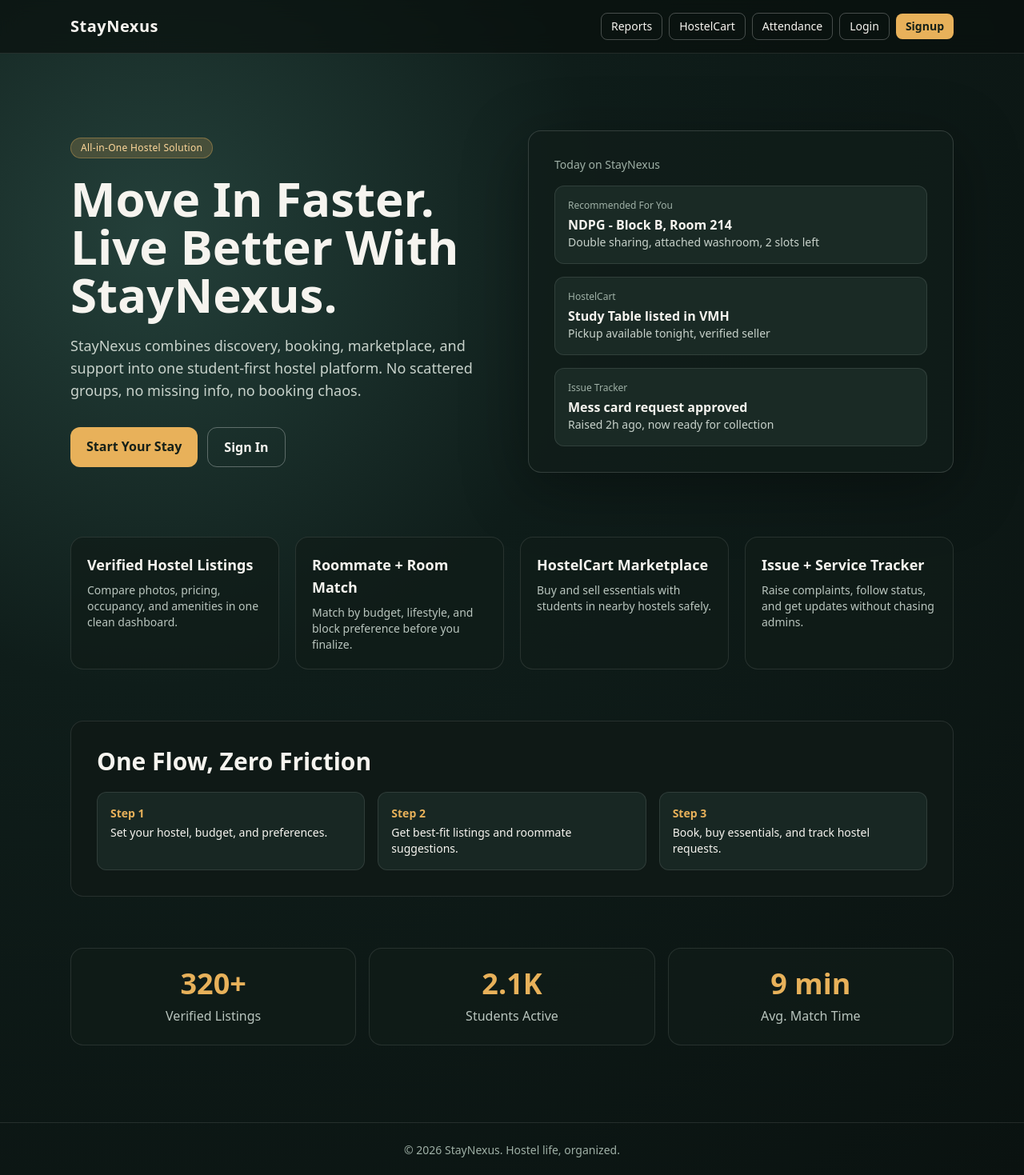
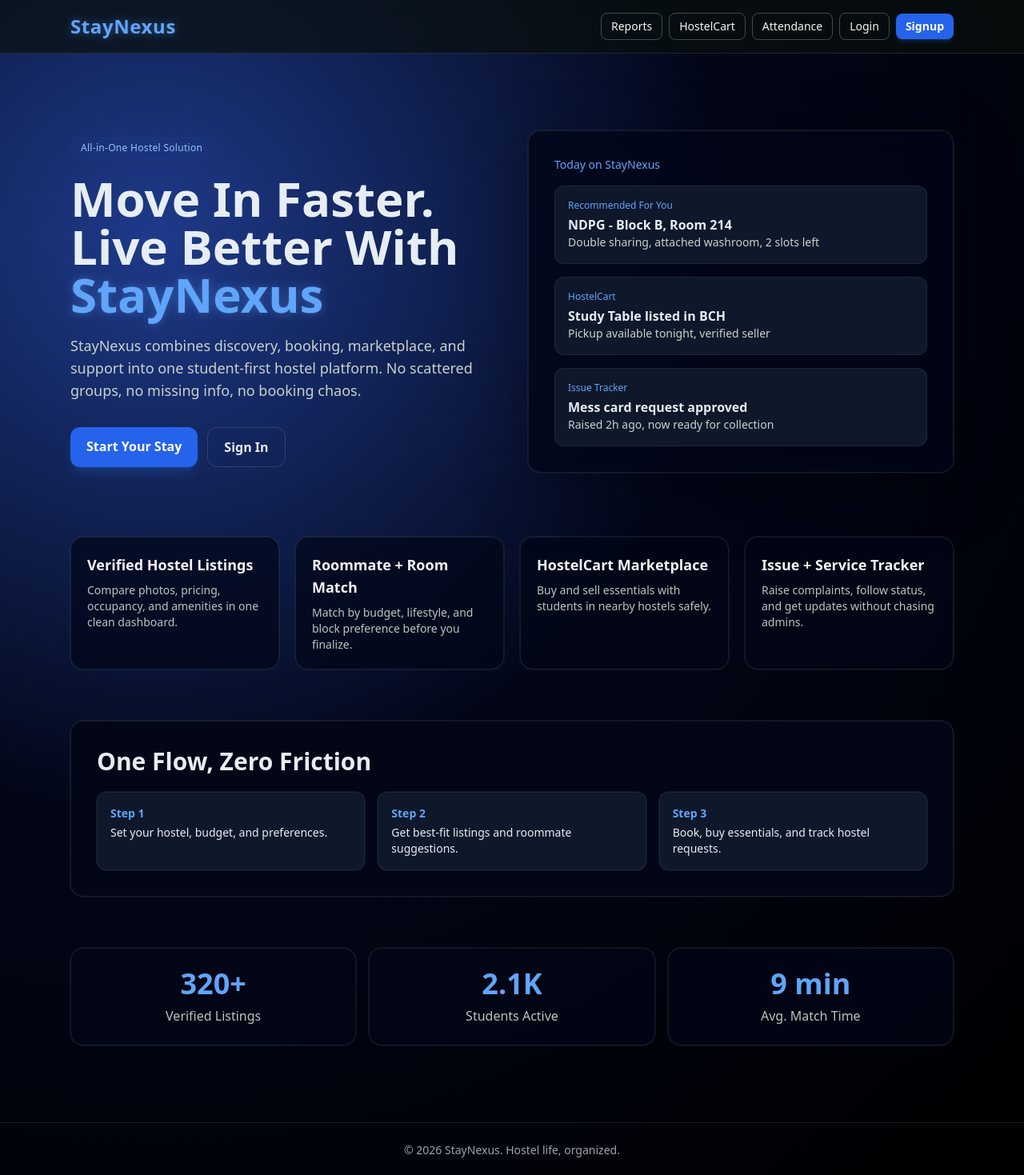
Before and after one commit to ayushsotechy/StayNexus, a React (Vite) app in the folder frontend/: page / in a window 1280 px wide. Shown: the top 1469 px of the page at 80% size. Built offline with nearby package versions, Linux system fonts and the light colour scheme; no server answers.

Commit message:
UI Updates

```diff
--- a/frontend/src/components/Navbar.jsx
+++ b/frontend/src/components/Navbar.jsx
@@ -41,7 +41,7 @@ function Navbar() {
 	return (
 		<header className="sticky top-0 z-20 backdrop-blur-md border-b border-white/10 bg-[#09100d]/70">
 			<div className="max-w-6xl mx-auto px-6 py-4 flex items-center justify-between">
-				<Link to="/" className="text-xl font-black tracking-wide text-[#f6f4ef]">
+				<Link to="/" className="text-2xl font-black tracking-wide text-[#60a5fa] drop-shadow-[0_0_6px_rgba(96,165,250,0.4)]">
 					StayNexus
 				</Link>
 
@@ -69,7 +69,10 @@ function Navbar() {
 							<Link to="/login" className="px-3 py-1.5 rounded-lg border border-white/25 text-sm text-[#f6f4ef] hover:bg-white/10 transition-colors">
 								Login
 							</Link>
-							<Link to="/signup" className="px-3 py-1.5 rounded-lg text-sm font-semibold bg-[#e8b15a] text-[#152018] hover:bg-[#f2c374] transition-colors">
+							<Link
+								to="/signup"
+								className="px-3 py-1.5 rounded-lg text-sm font-semibold bg-[#2563eb] text-white hover:bg-[#1d4ed8] shadow-md shadow-blue-500/20 transition-all duration-300 hover:scale-105"
+							>
 								Signup
 							</Link>
 						</>
--- a/frontend/src/pages/Home.jsx
+++ b/frontend/src/pages/Home.jsx
@@ -50,19 +50,19 @@ const Home = () => {
   };
 
   return (
-    <div className="min-h-screen text-[#f6f4ef] bg-[radial-gradient(circle_at_15%_20%,#24403a_0%,#0f1d1a_35%,#0a1210_100%)]">
+    <div className="min-h-screen text-[#e6edf3] bg-[radial-gradient(circle_at_15%_20%,#1e3a8a_0%,#020617_45%,#000000_100%)]">
       <Navbar />
 
       <main className="max-w-6xl mx-auto px-6 py-16 sm:py-24">
         <section className="grid lg:grid-cols-2 gap-10 items-center">
           <div>
-            <p className="inline-block px-3 py-1 rounded-full text-xs tracking-wide bg-[#e8b15a]/20 text-[#ffd89b] border border-[#e8b15a]/35 mb-5">
+            <p className="inline-block px-3 py-1 rounded-full text-xs tracking-wide bg-[#1e3a8a]/20 text-[#93c5fd] border border-[#1e3a8a]/40 mb-5">
               All-in-One Hostel Solution
             </p>
             <h1 className="text-4xl sm:text-6xl font-black leading-tight">
               Move In Faster.
               <br />
-              Live Better With StayNexus.
+              Live Better With <span className="text-[#60a5fa] drop-shadow-[0_0_6px_rgba(96,165,250,0.4)]">StayNexus</span>
             </h1>
             <p className="mt-5 text-[#c8d2cb] text-base sm:text-lg max-w-xl">
               StayNexus combines discovery, booking, marketplace, and support into one student-first hostel platform.
@@ -72,26 +72,26 @@ const Home = () => {
             <div className="mt-8 flex flex-wrap gap-3">
               {greeting ? (
                 <div className="flex flex-wrap gap-3 items-center">
-                  <div className="px-5 py-3 rounded-xl bg-white/10 border border-white/20 text-sm sm:text-base">
+                  <div className="px-5 py-3 rounded-xl bg-white/10 border border-gray-500/40 backdrop-blur text-sm sm:text-base">
                     Welcome back, {greeting}
                   </div>
-                  <Link to="/profile" className="px-5 py-3 rounded-xl font-semibold border border-white/30 hover:bg-white/10 transition-colors">
+                  <Link to="/profile" className="px-5 py-3 rounded-xl font-semibold border border-gray-500/40 hover:bg-gray-800/40 backdrop-blur transition-colors">
                     Profile
                   </Link>
                   <button
                     type="button"
                     onClick={handleLogout}
-                    className="px-5 py-3 rounded-xl font-semibold border border-white/30 hover:bg-white/10 transition-colors"
+                    className="px-5 py-3 rounded-xl font-semibold border border-gray-500/40 hover:bg-gray-800/40 backdrop-blur transition-colors"
                   >
                     Logout
                   </button>
                 </div>
               ) : (
                 <>
-                  <Link to="/signup" className="px-5 py-3 rounded-xl font-semibold bg-[#e8b15a] text-[#152018] hover:bg-[#f2c374] transition-colors">
+                  <Link to="/signup" className="px-5 py-3 rounded-xl font-semibold bg-[#2563eb] text-white hover:bg-[#1d4ed8] shadow-lg shadow-blue-500/20 transition-all duration-300 hover:-translate-y-1 hover:shadow-xl hover:shadow-blue-500/30">
                     Start Your Stay
                   </Link>
-                  <Link to="/login" className="px-5 py-3 rounded-xl font-semibold border border-white/30 hover:bg-white/10 transition-colors">
+                  <Link to="/login" className="px-5 py-3 rounded-xl font-semibold border border-gray-500/40 hover:bg-gray-800/40 backdrop-blur transition-all duration-300 hover:-translate-y-1 hover:shadow-lg hover:shadow-black/30">
                     Sign In
                   </Link>
                 </>
@@ -99,21 +99,21 @@ const Home = () => {
             </div>
           </div>
 
-          <div className="rounded-2xl border border-white/15 bg-[#111d19]/80 p-6 sm:p-8 shadow-[0_20px_80px_rgba(0,0,0,0.35)]">
-            <p className="text-sm text-[#9fb0a6]">Today on StayNexus</p>
+          <div className="rounded-2xl border border-gray-700/40 bg-[#020617]/80 p-6 sm:p-8 shadow-[0_20px_80px_rgba(0,0,0,0.35)] backdrop-blur-xl ring-1 ring-white/5">
+            <p className="text-sm text-[#60a5fa]">Today on StayNexus</p>
             <div className="mt-4 space-y-4">
-              <div className="rounded-xl bg-[#1a2a25] p-4 border border-white/10">
-                <p className="text-xs text-[#9fb0a6]">Recommended For You</p>
+              <div className="rounded-xl bg-[#0f172a] p-4 border border-gray-700/40 hover:border-blue-500/50 hover:shadow-[0_0_10px_rgba(59,130,246,0.25)] transition-all duration-300">
+                <p className="text-xs text-[#60a5fa]  ">Recommended For You</p>
                 <p className="mt-1 font-semibold">NDPG - Block B, Room 214</p>
                 <p className="text-sm text-[#c8d2cb]">Double sharing, attached washroom, 2 slots left</p>
               </div>
-              <div className="rounded-xl bg-[#1a2a25] p-4 border border-white/10">
-                <p className="text-xs text-[#9fb0a6]">HostelCart</p>
-                <p className="mt-1 font-semibold">Study Table listed in VMH</p>
+              <div className="rounded-xl bg-[#0f172a] p-4 border border-gray-700/40 hover:border-blue-500/50 hover:shadow-[0_0_10px_rgba(59,130,246,0.25)] transition-all duration-300">
+                <p className="text-xs text-[#60a5fa]">HostelCart</p>
+                <p className="mt-1 font-semibold">Study Table listed in BCH</p>
                 <p className="text-sm text-[#c8d2cb]">Pickup available tonight, verified seller</p>
               </div>
-              <div className="rounded-xl bg-[#1a2a25] p-4 border border-white/10">
-                <p className="text-xs text-[#9fb0a6]">Issue Tracker</p>
+              <div className="rounded-xl bg-[#0f172a] p-4 border border-gray-700/40 hover:border-blue-500/50 hover:shadow-[0_0_10px_rgba(59,130,246,0.25)] transition-all duration-300">
+                <p className="text-xs text-[#60a5fa]">Issue Tracker</p>
                 <p className="mt-1 font-semibold">Mess card request approved</p>
                 <p className="text-sm text-[#c8d2cb]">Raised 2h ago, now ready for collection</p>
               </div>
@@ -123,26 +123,26 @@ const Home = () => {
 
         <section id="features" className="mt-20 grid sm:grid-cols-2 lg:grid-cols-4 gap-5">
           {features.map((feature) => (
-            <article key={feature.title} className="rounded-2xl border border-white/10 bg-[#111d19]/75 p-5 hover:bg-[#14231e] transition-colors">
-              <h3 className="font-bold text-lg">{feature.title}</h3>
+            <article key={feature.title} className="rounded-2xl border border-gray-700/40 bg-[#020617]/70 p-5 ring-1 ring-white/5 hover:bg-[#0b1220] hover:border-blue-500/50 hover:shadow-[0_0_10px_rgba(59,130,246,0.25)] transition-all duration-300">
+              <h3 className="font-bold text-lg text-gray-100 hover:text-blue-400 transition-colors duration-300">{feature.title}</h3>
               <p className="mt-2 text-sm text-[#b9c5be]">{feature.desc}</p>
             </article>
           ))}
         </section>
 
-        <section id="flow" className="mt-16 rounded-2xl border border-white/10 bg-[#0f1916] p-6 sm:p-8">
-          <h2 className="text-2xl sm:text-3xl font-black">One Flow, Zero Friction</h2>
+        <section id="flow" className="mt-16 rounded-2xl border border-gray-700/40 bg-[#020617] p-6 sm:p-8 ring-1 ring-white/5">
+          <h2 className="text-2xl sm:text-3xl font-black">One Flow, <span className="text">Zero Friction</span></h2>
           <div className="mt-5 grid sm:grid-cols-3 gap-4 text-sm">
-            <div className="rounded-xl bg-[#182723] p-4 border border-white/10">
-              <p className="text-[#e8b15a] font-semibold">Step 1</p>
+            <div className="rounded-xl bg-[#0f172a] p-4 border border-gray-700/40 ring-1 ring-white/5 hover:border-blue-500/50 hover:shadow-[0_0_10px_rgba(59,130,246,0.25)] transition-all duration-300">
+              <p className="text-[#60a5fa] font-semibold">Step 1</p>
               <p className="mt-1">Set your hostel, budget, and preferences.</p>
             </div>
-            <div className="rounded-xl bg-[#182723] p-4 border border-white/10">
-              <p className="text-[#e8b15a] font-semibold">Step 2</p>
+            <div className="rounded-xl bg-[#0f172a] p-4 border border-gray-700/40 ring-1 ring-white/5 hover:border-blue-500/50 hover:shadow-[0_0_10px_rgba(59,130,246,0.25)] transition-all duration-300">
+              <p className="text-[#60a5fa] font-semibold">Step 2</p>
               <p className="mt-1">Get best-fit listings and roommate suggestions.</p>
             </div>
-            <div className="rounded-xl bg-[#182723] p-4 border border-white/10">
-              <p className="text-[#e8b15a] font-semibold">Step 3</p>
+            <div className="rounded-xl bg-[#0f172a] p-4 border border-gray-700/40 ring-1 ring-white/5 hover:border-blue-500/50 hover:shadow-[0_0_10px_rgba(59,130,246,0.25)] transition-all duration-300">
+              <p className="text-[#60a5fa] font-semibold">Step 3</p>
               <p className="mt-1">Book, buy essentials, and track hostel requests.</p>
             </div>
           </div>
@@ -150,15 +150,15 @@ const Home = () => {
 
         <section id="stats" className="mt-16 grid sm:grid-cols-3 gap-4">
           {quickStats.map((s) => (
-            <div key={s.label} className="rounded-2xl border border-white/10 bg-[#111d19]/75 p-6 text-center">
-              <p className="text-4xl font-black text-[#e8b15a]">{s.value}</p>
+            <div key={s.label} className="rounded-2xl border border-gray-700/40 bg-[#020617]/70 p-6 text-center ring-1 ring-white/5 hover:border-blue-500/50 hover:shadow-[0_0_10px_rgba(59,130,246,0.25)] transition-all duration-300">
+              <p className="text-4xl font-black text-[#60a5fa]">{s.value}</p>
               <p className="mt-2 text-[#b9c5be]">{s.label}</p>
             </div>
           ))}
         </section>
       </main>
 
-      <footer className="border-t border-white/10 py-6 text-center text-sm text-[#9fb0a6]">
+      <footer className="border-t border-gray-700/40 py-6 text-center text-sm text-gray-400">
         © {new Date().getFullYear()} StayNexus. Hostel life, organized.
       </footer>
     </div>
```
Also changed, not shown: 1 other file (tests, documents, lock files or other folders).
